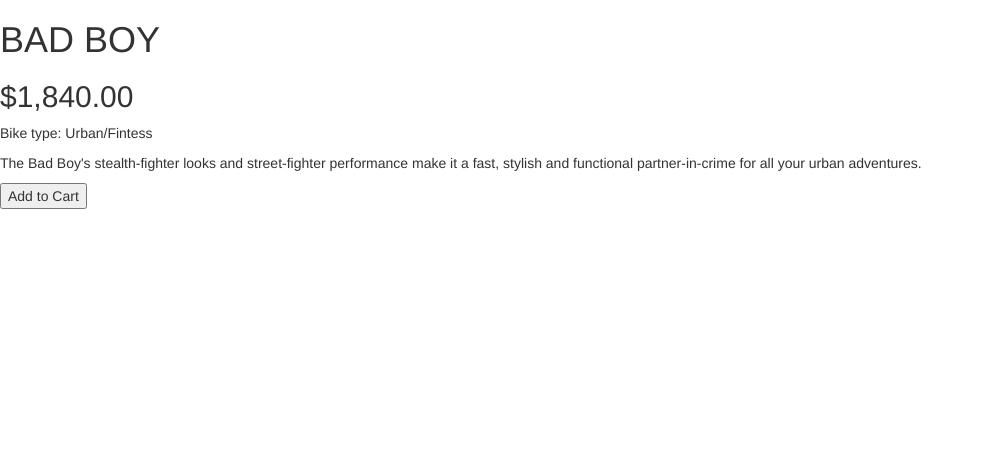
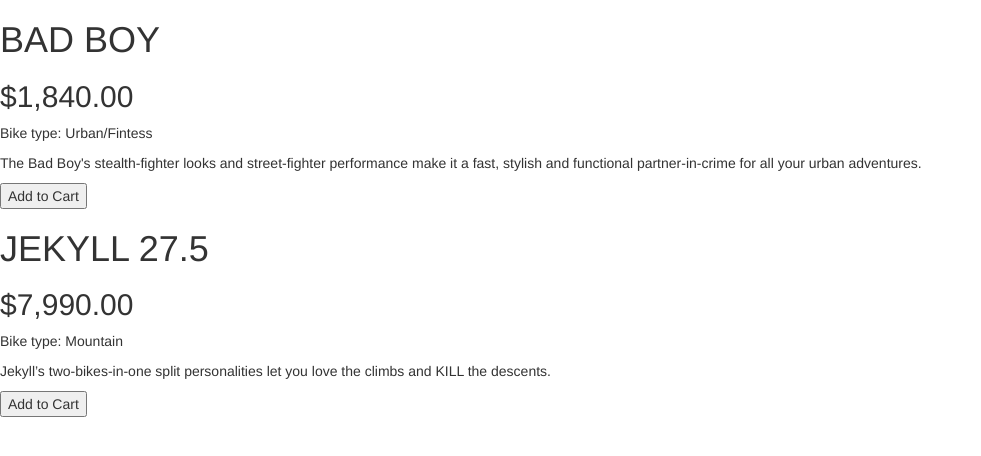
Before and after one commit to Fokusnica/first-angular-app, a plain HTML site: page index.html in a window 1280 px wide. Shown: the whole page, without its empty margins (0-981 px from the left). Drawn offline with Linux system fonts and the light colour scheme.

Commit message:
add second item

```diff
--- a/app.js
+++ b/app.js
@@ -2,10 +2,11 @@
 	var app = angular.module('store',[]);
 
 	app.controller('StoreController',function(){
-		this.product = bike;
+		this.products = bikes;
 	});
 
-var bike = {
+var bikes = [
+{
 	name: "BAD BOY",
 	type: "Urban/Fintess",
 	price: 1840,
@@ -13,8 +14,17 @@ var bike = {
     canPurchase: true,
     soldOut: false
 
+},
+{
+    name: "JEKYLL 27.5",
+	type: "Mountain",
+	price: 7990,
+	description: "Jekyll’s two-bikes-in-one split personalities let you love the climbs and KILL the descents.",
+    canPurchase: true,
+    soldOut: false
+
 }
-
+];
 
 
 })();
--- a/index.html
+++ b/index.html
@@ -3,13 +3,15 @@
 <head>
 	<link rel="stylesheet" type="text/css" href="bootstrap.min.css"/>
 </head>
+
+
 <body ng-controller="StoreController as store">
-<div>
-	<h1>{{store.product.name}}</h1>
-	<h2>{{store.product.price | currency}}</h2>
-	<p>Bike type: {{store.product.type}}</p>
-	<p>{{store.product.description}}</p>
-    <button ng-show="store.product.canPurchase">Add to Cart</button>
+<div ng-repeat="product in store.products">
+	<h1>{{product.name}}</h1>
+	<h2>{{product.price | currency}}</h2>
+	<p>Bike type: {{product.type}}</p>
+	<p>{{product.description}}</p>
+    <button ng-show="product.canPurchase">Add to Cart</button>
 </div>
 
 
```
